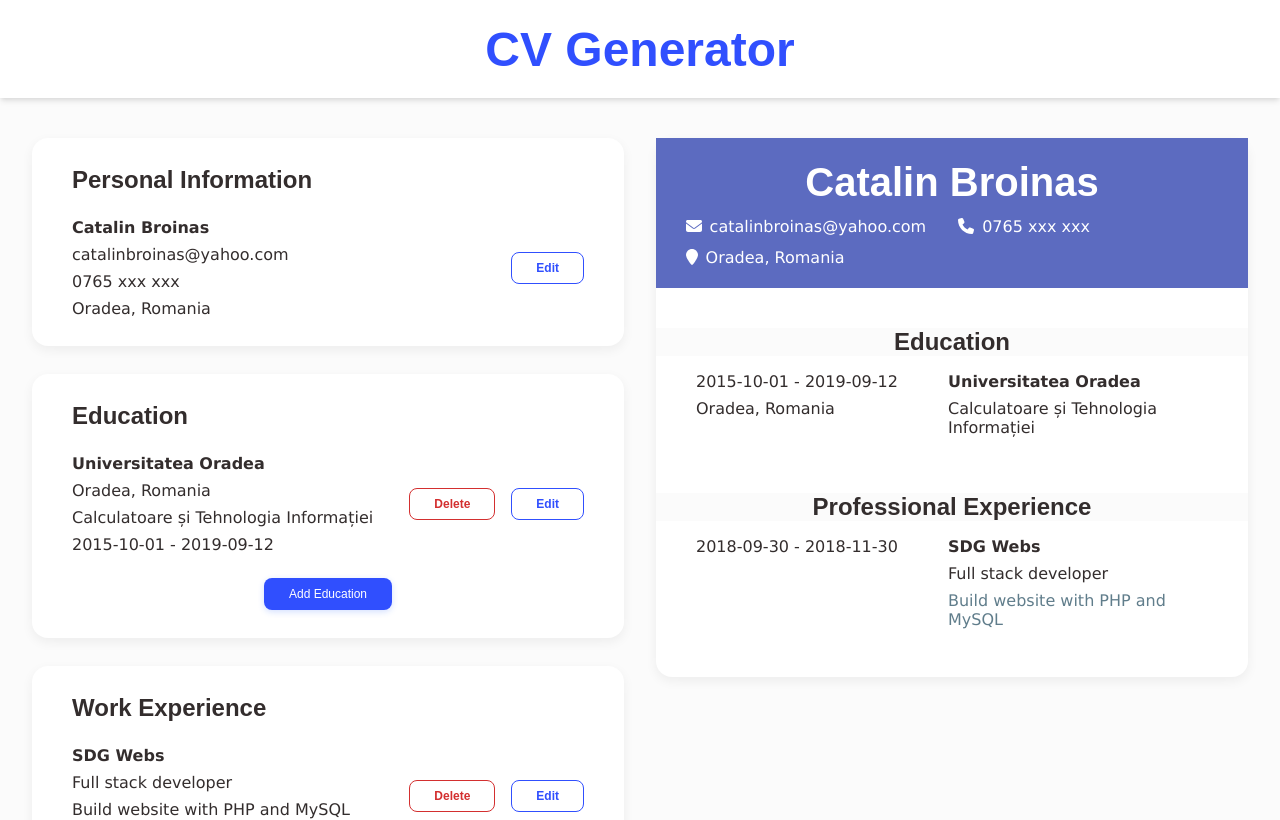
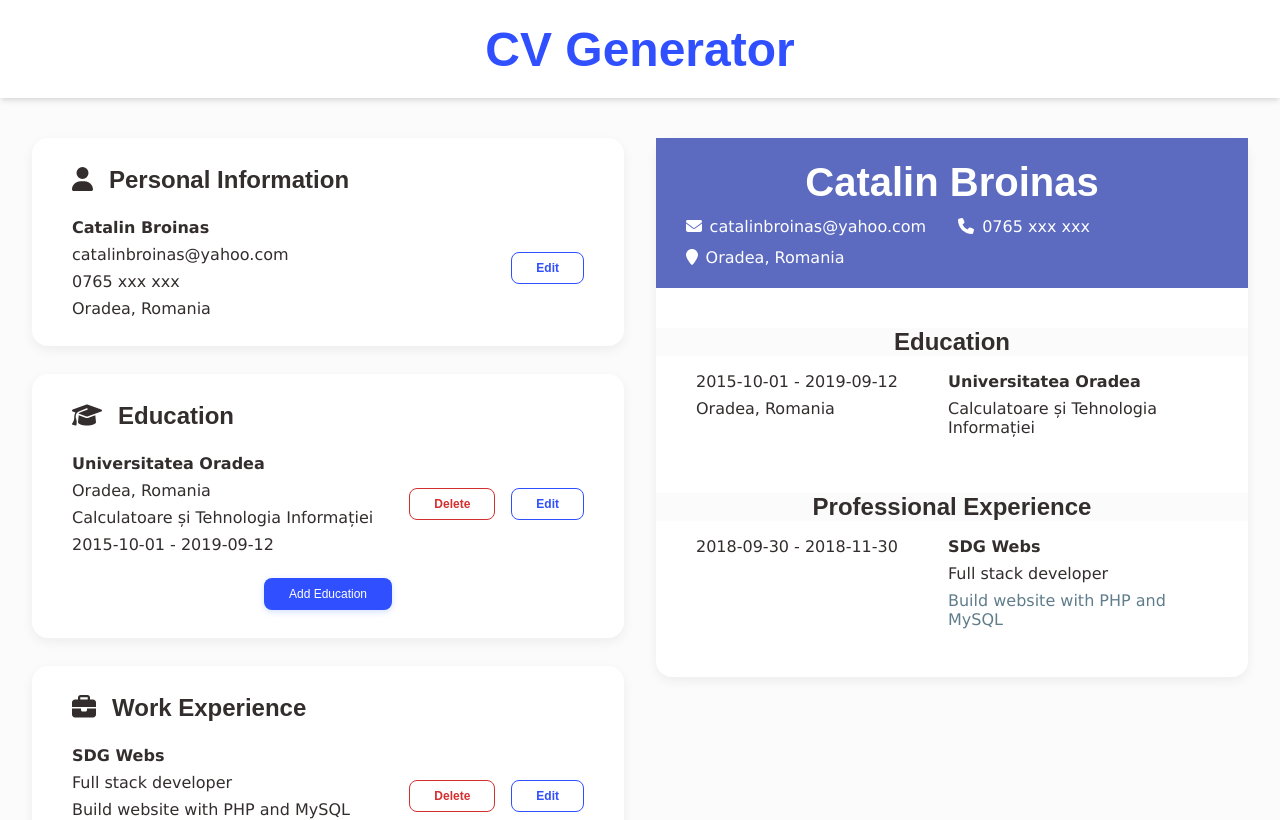
Before and after one commit to catalinbroinas/cv-application, a React (Vite) app: page / in a window 1280 px wide. Shown: the top 820 px of the page. Built offline with nearby package versions, Linux system fonts and the light colour scheme.

Commit message:
style(FormSection): add icons to title of components

```diff
--- a/src/sections/MainContent/FormSection.jsx
+++ b/src/sections/MainContent/FormSection.jsx
@@ -1,4 +1,7 @@
 import { useState } from "react";
+
+import { FontAwesomeIcon } from "@fortawesome/react-fontawesome";
+import { faUser, faGraduationCap, faBriefcase } from "@fortawesome/free-solid-svg-icons";
 
 import PersonalDataForm from "../../components/forms/PersonalDataForm";
 import EducationForm from "../../components/forms/EducationForm";
@@ -20,7 +23,9 @@ function FormSection({ setPersonalData, personalData, setEducationData, educatio
             <h2 className="sr-only">Introduce data</h2>
 
             <div className="form-section">
-                <h3 className="sub-title">Personal Information</h3>
+                <h3 className="sub-title">
+                    <FontAwesomeIcon icon={faUser} className="me-3" />Personal Information
+                </h3>
 
                 {
                     isEditing ? (
@@ -46,7 +51,9 @@ function FormSection({ setPersonalData, personalData, setEducationData, educatio
             </div>
 
             <div className="form-section">
-                <h3 className="sub-title">Education</h3>
+                <h3 className="sub-title">
+                    <FontAwesomeIcon icon={faGraduationCap} className="me-3" />Education
+                </h3>
 
                 {
                     isEditingEducation ? (
@@ -107,7 +114,9 @@ function FormSection({ setPersonalData, personalData, setEducationData, educatio
             </div>
 
             <div className="form-section">
-                <h3 className="sub-title">Work Experience</h3>
+                <h3 className="sub-title">
+                    <FontAwesomeIcon icon={faBriefcase} className="me-3" />Work Experience
+                </h3>
 
                 {
                     isEditingExperience ? (
--- a/src/styles/index.css
+++ b/src/styles/index.css
@@ -186,6 +186,10 @@ p {
   margin-right: 0.5rem;
 }
 
+.me-3 {
+  margin-right: 1rem;
+}
+
 @media (max-width: 1399px) {
   .container {
     padding-inline: var(--container-padding-xl);
```
